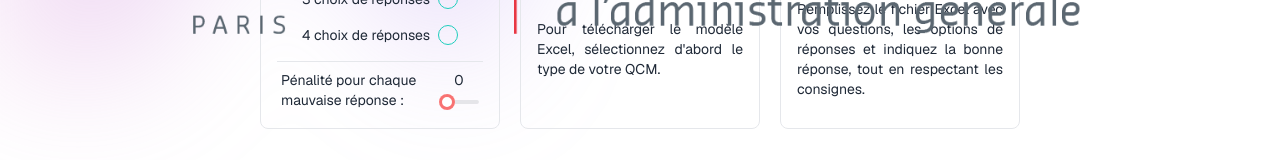
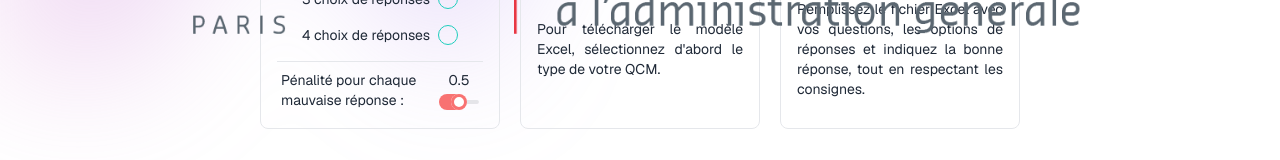
Before and after one commit to hhdreamer13/excel-xml-converter, a Next.js app: page / in a window 1280 px wide. Shown: the part 287-447 px from the top of the page. Built offline with nearby package versions, Linux system fonts and the light colour scheme.

Commit message:
commit change the penalty structure.

```diff
--- a/src/components/ConverterDisplay.jsx
+++ b/src/components/ConverterDisplay.jsx
@@ -13,7 +13,7 @@ const ConverterDisplay = () => {
   const [errorMessage, setErrorMessage] = useState(null);
   const [convertedFile, setConvertedFile] = useState(null);
   const [qcmType, setQcmType] = useState(null);
-  const [penalty, setPenalty] = useState(0);
+  const [penalty, setPenalty] = useState(0.5);
 
   return (
     <div className='flex flex-col gap-3'>
```
Also changed, not shown: 1 other file (tests, documents, lock files or other folders).
